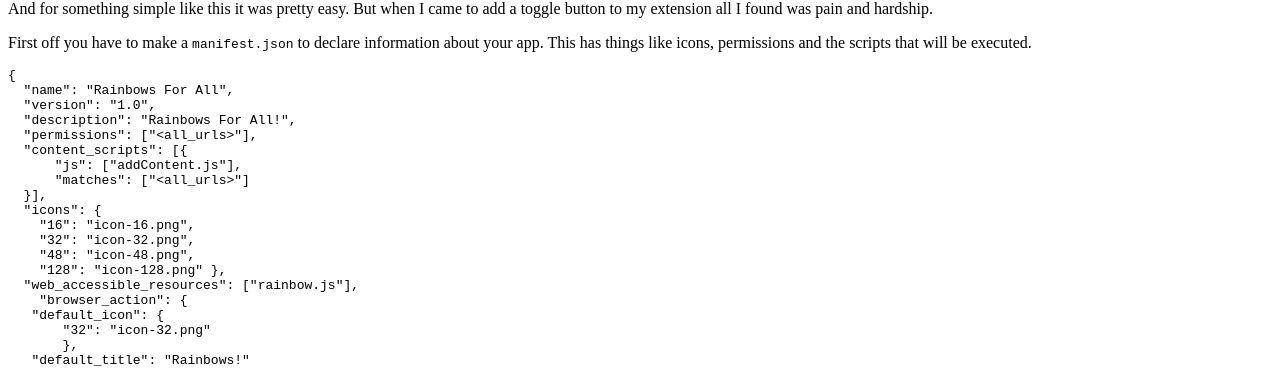
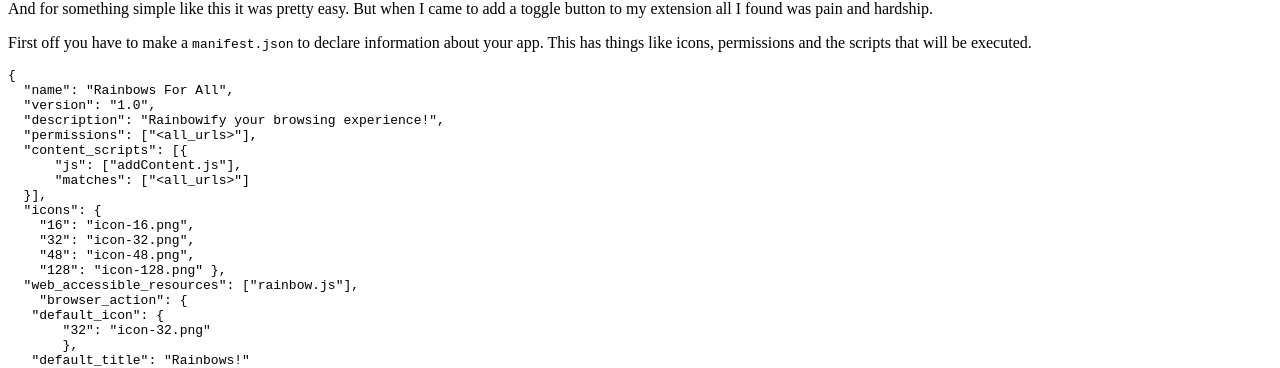
Before and after one commit to foopod/blog-2.0, a Jekyll site: the page built from _posts/2017-02-01-making-a-chrome-extension.md, in a window 1280 px wide. Shown: the part 1130-1498 px from the top of the page. Built offline with Jekyll 4.4.1, drawn with Linux system fonts in a browser that asks for light colours; nearby versions of some CDN libraries; some web fonts are replaced; some of the changed text lies outside the part shown.

Commit message:
Update 2017-02-01-making-a-chrome-extension.md

```diff
--- a/_posts/2017-02-01-making-a-chrome-extension.md
+++ b/_posts/2017-02-01-making-a-chrome-extension.md
@@ -60,7 +60,7 @@ First off you have to make a `manifest.json` to declare information about your a
 {
   "name": "Rainbows For All",
   "version": "1.0",
-  "description": "Rainbows For All!",
+  "description": "Rainbowify your browsing experience!",
   "permissions": ["<all_urls>"],
   "content_scripts": [{
       "js": ["addContent.js"],
```
